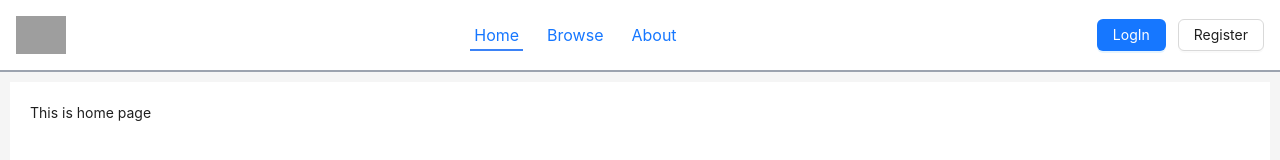
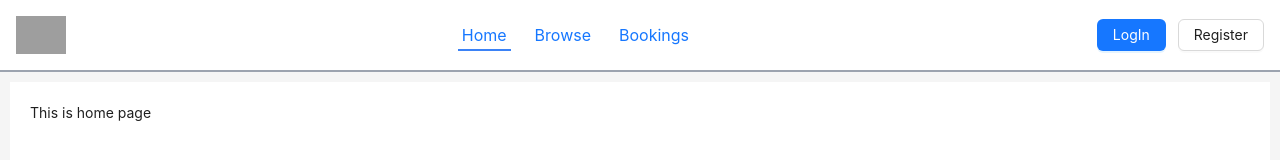
Before and after one commit to vaibhavraj05/sports-academy-frontend, a React (Vite) app: page / in a window 1280 px wide. Shown: the top 160 px of the page. Built offline with nearby package versions, Linux system fonts and the light colour scheme; no server answers; grey boxes are pictures that could not be loaded.

Commit message:
Feat: bookings page setup

```diff
--- a/src/App.jsx
+++ b/src/App.jsx
@@ -14,12 +14,15 @@ const Login = lazy(() => import('#/components/Login'));
 const Register = lazy(() => import('#/components/Register'));
 const Browse = lazy(() => import('#/pages/Browse'));
 const CourtDetails = lazy(() => import('#/pages/CourtDetails'));
+const Bookings = lazy(() => import('#/pages/Bookings'));
 
 function App() {
   const navigate = useNavigate();
   const {
     auth: { accessToken }
   } = useAuth();
+  const isLoggedIn = Boolean(accessToken);
+
   return (
     <ErrorBoundary FallbackComponent={Fallback} onReset={() => navigate('/')}>
       <Routes>
@@ -30,16 +33,17 @@ function App() {
           <Route path='browse'>
             <Route
               index
-              element={<ProtectedRoute isLoggedIn={Boolean(accessToken)} element={<Browse />} />}
+              element={<ProtectedRoute isLoggedIn={isLoggedIn} element={<Browse />} />}
             />
             <Route
               path=':courtId'
-              element={
-                <ProtectedRoute isLoggedIn={Boolean(accessToken)} element={<CourtDetails />} />
-              }
+              element={<ProtectedRoute isLoggedIn={isLoggedIn} element={<CourtDetails />} />}
             />
           </Route>
-          <Route path='about' element={<h1>This is About Page</h1>} />
+          <Route
+            path='bookings'
+            element={<ProtectedRoute isLoggedIn={isLoggedIn} element={<Bookings />} />}
+          />
         </Route>
       </Routes>
     </ErrorBoundary>
--- a/src/components/Header/index.jsx
+++ b/src/components/Header/index.jsx
@@ -16,9 +16,9 @@ const navLinks = [
     path: '/browse'
   },
   {
-    key: 'about',
-    label: 'About',
-    path: '/about'
+    key: 'bookings',
+    label: 'Bookings',
+    path: '/bookings'
   }
 ];
 
--- /dev/null
+++ b/src/pages/Bookings/index.jsx
@@ -0,0 +1,3 @@
+export default function Bookings() {
+  return <div>Bookings</div>;
+}
```
